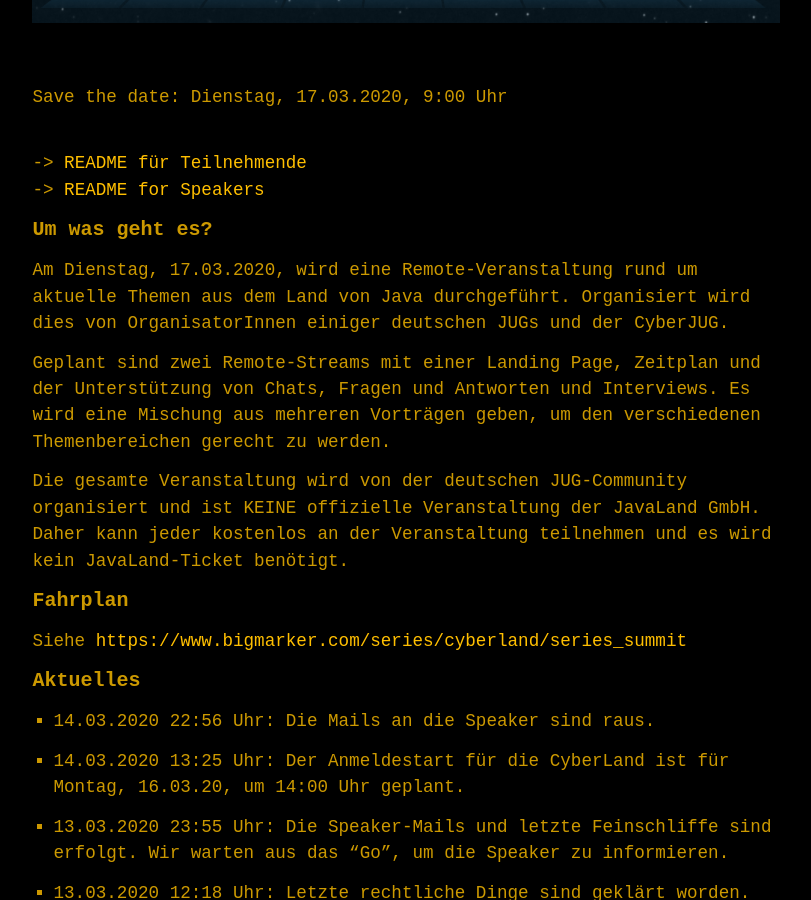
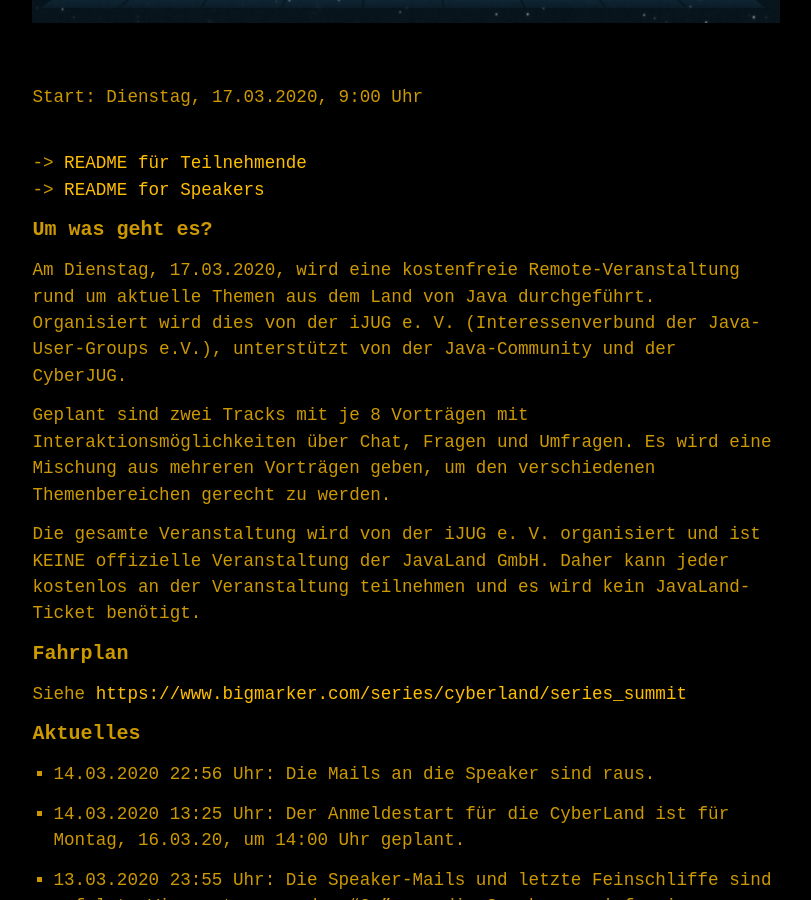
Before and after one commit to cyberjug/website, a Jekyll site: the page built from docs/cyberland/cyberland2020.md, in a window 1280 px wide and 900 px high, scrolled down 611 px. Shown: the whole window, without its empty margins (234-1045 px from the left). Built offline with Jekyll 4.4.1, drawn with Linux system fonts in a browser that asks for light colours; some web fonts are replaced.

Commit message:
improve wording

```diff
--- a/docs/cyberland/cyberland2020.md
+++ b/docs/cyberland/cyberland2020.md
@@ -16,7 +16,7 @@
 </p>
 
 <br/>
-<blink>Save the date: Dienstag, 17.03.2020, 9:00 Uhr</blink>
+<blink>Start: Dienstag, 17.03.2020, 9:00 Uhr</blink>
 <br/>
 
 -&gt; [README für Teilnehmende](./teilnehmendeninfos)
@@ -24,13 +24,13 @@
 
 ### Um was geht es?
 
-Am Dienstag, 17.03.2020,  wird eine Remote-Veranstaltung rund um aktuelle Themen aus dem Land von Java durchgeführt.
-Organisiert wird dies von OrganisatorInnen einiger deutschen JUGs und der CyberJUG.
+Am Dienstag, 17.03.2020,  wird eine kostenfreie Remote-Veranstaltung rund um aktuelle Themen aus dem Land von Java durchgeführt.
+Organisiert wird dies von der iJUG e. V. (Interessenverbund der Java-User-Groups e.V.), unterstützt von der Java-Community und der CyberJUG.
 
-Geplant sind zwei Remote-Streams mit einer Landing Page, Zeitplan und der Unterstützung von Chats, Fragen und Antworten und Interviews.
+Geplant sind zwei Tracks mit je 8 Vorträgen mit Interaktionsmöglichkeiten über Chat, Fragen und Umfragen.
 Es wird eine Mischung aus mehreren Vorträgen geben, um den verschiedenen Themenbereichen gerecht zu werden.
 
-Die gesamte Veranstaltung wird von der deutschen JUG-Community organisiert und ist KEINE offizielle Veranstaltung der JavaLand GmbH.
+Die gesamte Veranstaltung wird von der iJUG e. V. organisiert und ist KEINE offizielle Veranstaltung der JavaLand GmbH.
 Daher kann jeder kostenlos an der Veranstaltung teilnehmen und es wird kein JavaLand-Ticket benötigt.
 
 ### Fahrplan
```
